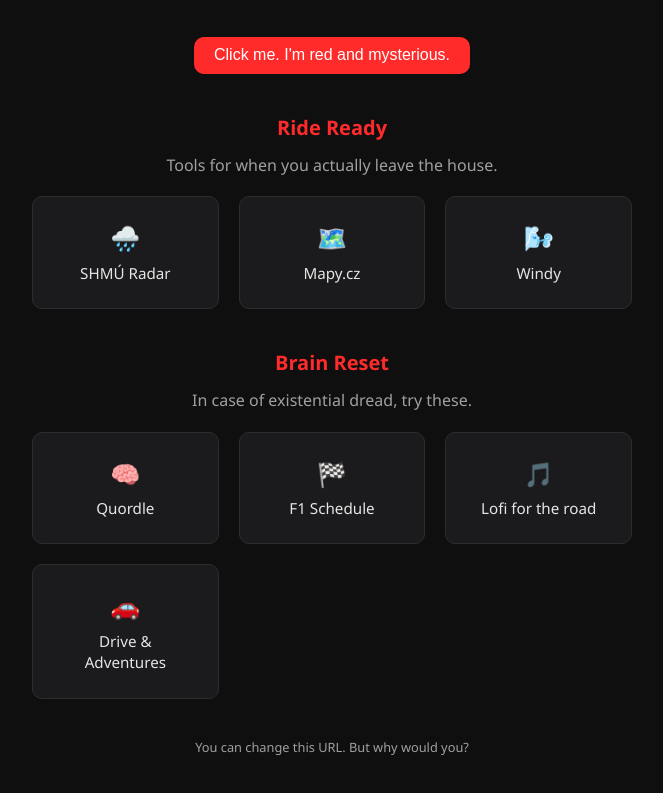
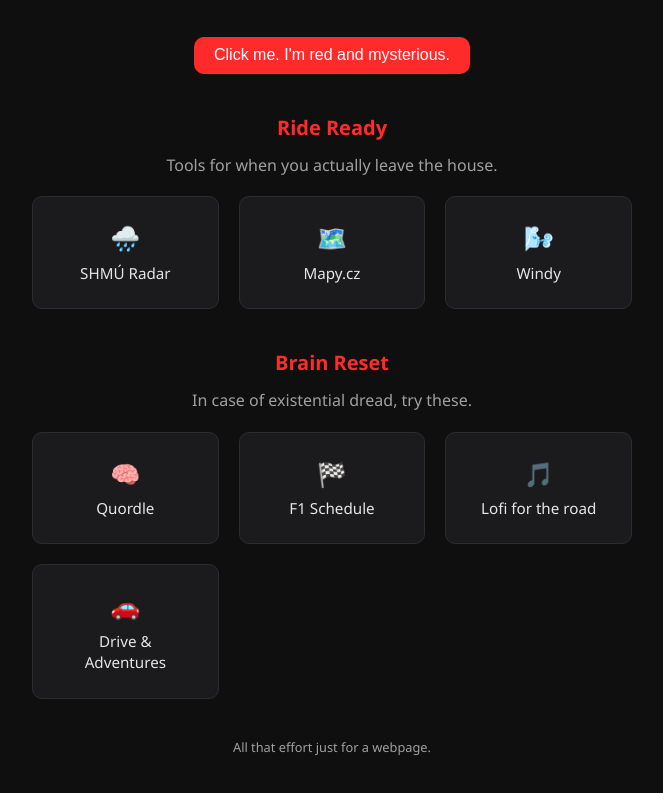
Before and after one commit to swishteek/Happy-Birthday, a plain HTML site: page index.html in a window 1280 px wide. Shown: the part 428-1221 px from the top of the page, without its empty margins (308-971 px from the left). Drawn offline with Linux system fonts and the light colour scheme.

Commit message:
Update index.html

```diff
--- a/index.html
+++ b/index.html
@@ -148,7 +148,7 @@
       </a>
     </div>
 
-    <p class="small">You can change this URL. But why would you?</p>
+    <p class="small">All that effort just for a webpage.</p>
   </div>
 
   <script>
```
